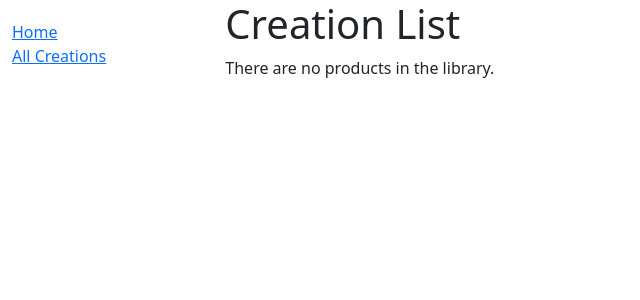
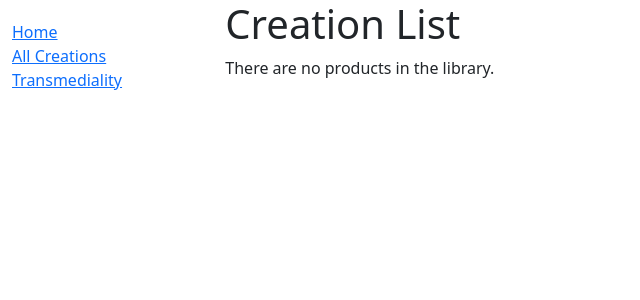
Before and after one commit to Extremoduro12345/marginalia, a Django app: template marginalia_paratexta/catalog/templates/catalog/product_list.html in a window 1280 px wide. Shown: the top 300 px of the page, without its empty margins (0-640 px from the left). Run offline with Django 3.2, Linux system fonts and the light colour scheme; the template is opened without the code that fills it, so the values that code supplies are empty.

Commit message:
Update base.html

```diff
--- a/marginalia_paratexta/catalog/templates/base.html
+++ b/marginalia_paratexta/catalog/templates/base.html
@@ -23,6 +23,7 @@
             <ul class="sidebar-nav">
               <li><a href="{% url 'index' %}">Home</a></li>
               <li><a href="{% url 'creations' %}">All Creations</a></li>
+              <li><a href="{% url 'transmediality' %}">Transmediality</a></li>
             </ul>
           {% endblock %}
         </div>
```
